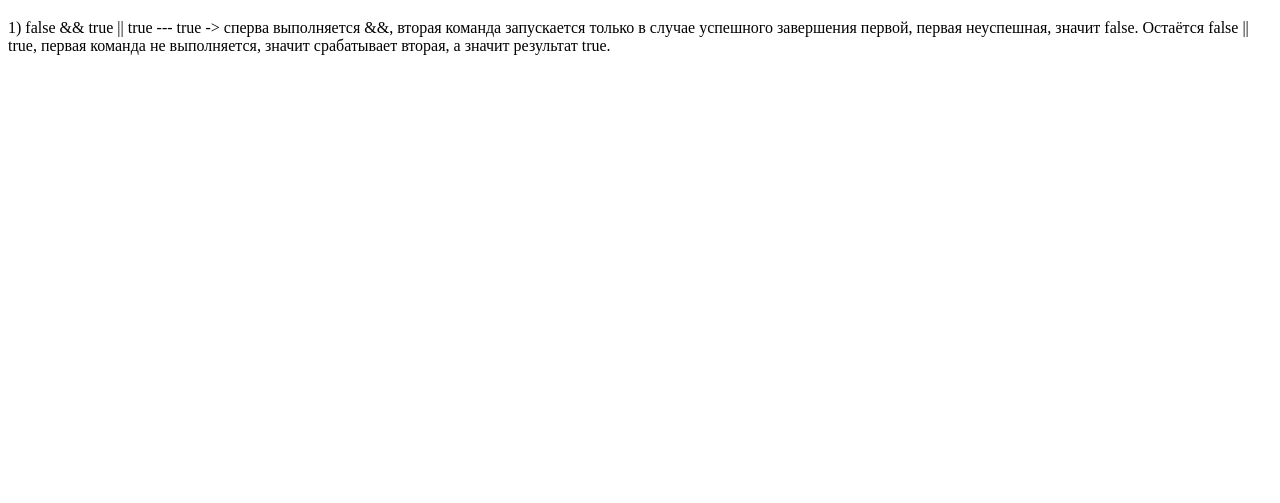
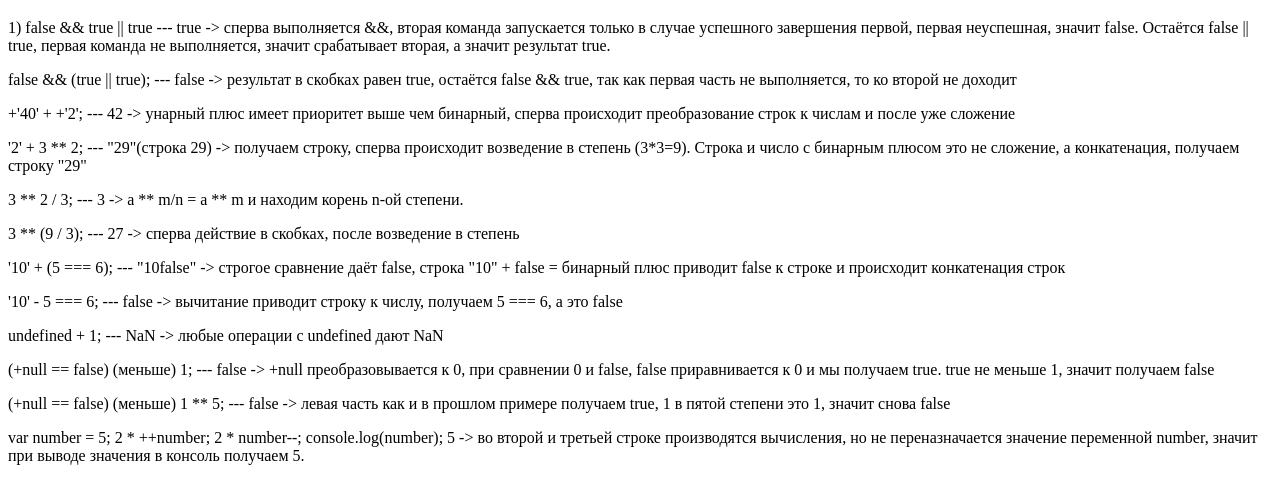
Before and after one commit to anachronistic-vlad/frontend-pro_vlad, a plain HTML site: page index.html in a window 1280 px wide. Shown: the part 61-564 px from the top of the page. Drawn offline with Linux system fonts and the light colour scheme.

Commit message:
Added second homework

```diff
--- a/index.html
+++ b/index.html
@@ -10,5 +10,43 @@
     <p>
         1) false && true || true --- true ->  сперва выполняется &&, вторая команда запускается только в случае успешного завершения первой, первая неуспешная, значит false. Остаётся false || true, первая команда не выполняется, значит срабатывает вторая, а значит результат true.
     </p>
+    <p>
+        false && (true || true); --- false -> результат в скобках равен true, остаётся false && true, так как первая часть не выполняется, то ко второй не доходит
+    </p>
+    <p>
+        +'40' + +'2'; --- 42 -> унарный плюс имеет приоритет выше чем бинарный, сперва происходит преобразование строк к числам и после уже сложение
+    </p>
+    <p>
+        '2' + 3 ** 2; --- "29"(строка 29) -> получаем строку, сперва происходит возведение в степень (3*3=9). Строка и число с бинарным плюсом это не сложение, а конкатенация, получаем строку "29"
+    </p>
+    <p>
+        3 ** 2 / 3; --- 3 -> a ** m/n = a ** m и находим корень n-ой степени.
+    </p>
+    <p>
+        3 ** (9 / 3); --- 27 -> сперва действие в скобках, после возведение в степень
+    </p>
+    <p>
+        '10' + (5 === 6); --- "10false" -> строгое сравнение даёт false, строка "10" + false = бинарный плюс приводит false к строке и происходит конкатенация строк
+    </p>
+    <p>
+        '10' - 5 === 6; --- false -> вычитание приводит строку к числу, получаем 5 === 6, а это false
+    </p>
+    <p>
+        undefined + 1; --- NaN -> любые операции с undefined дают NaN
+    </p>
+    <p>
+        (+null == false) (меньше) 1; --- false -> +null преобразовывается к 0, при сравнении 0 и false, false приравнивается к 0 и мы получаем true. true не меньше 1, значит получаем false
+    </p>
+    <p>
+        (+null == false) (меньше) 1 ** 5; --- false -> левая часть как и в прошлом примере получаем true, 1 в пятой степени это 1, значит снова false
+    </p>
+    <p>
+        var number = 5;
+        2 * ++number;
+        2 * number--;
+        console.log(number);
+
+        5 -> во второй и третьей строке производятся вычисления, но не переназначается значение переменной number, значит при выводе значения в консоль получаем 5.
+    </p>
 </body>
 </html>
```
